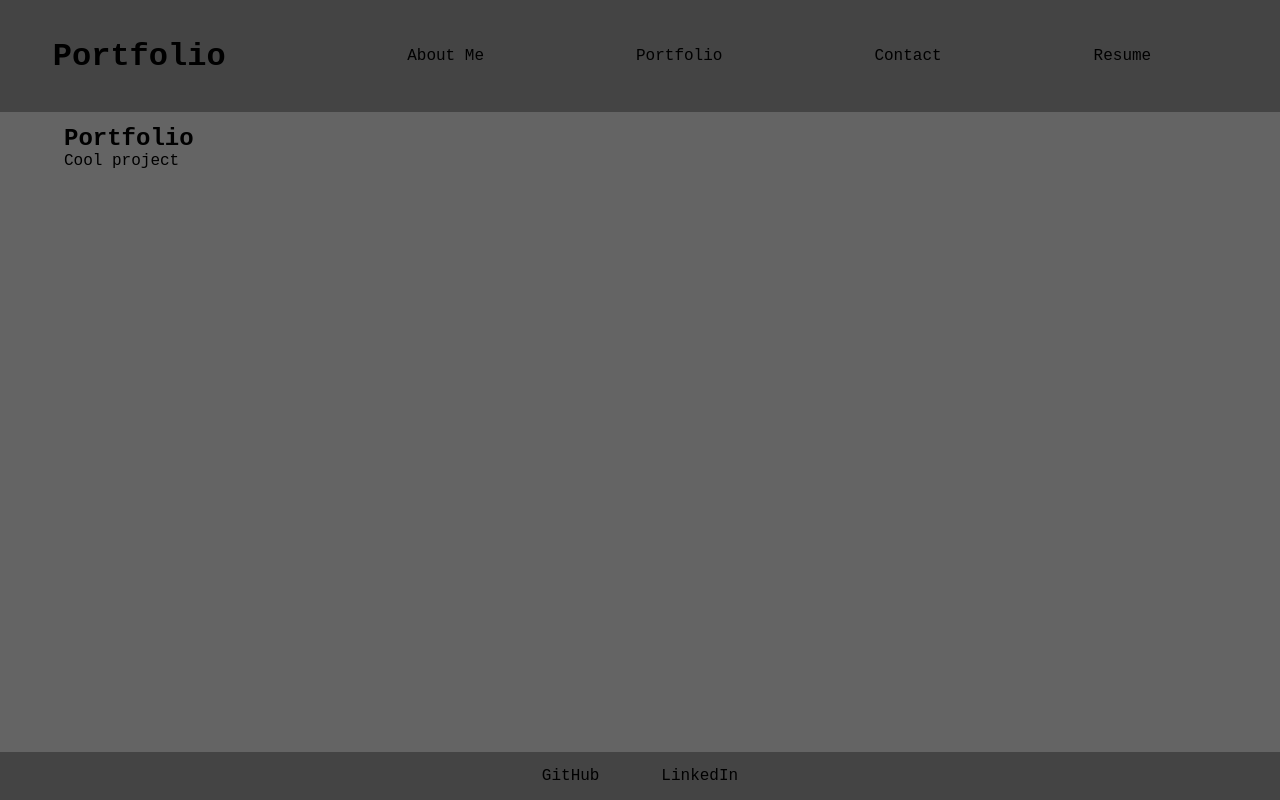
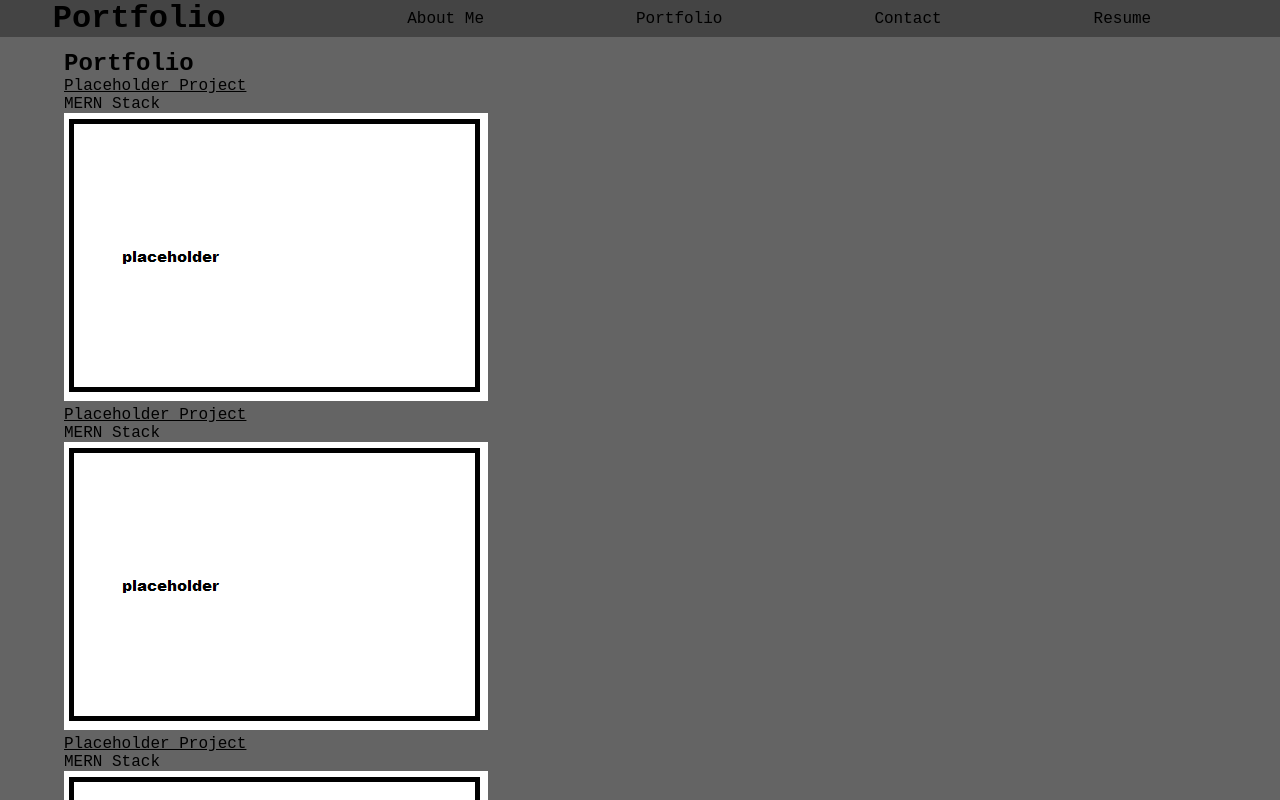
Before and after one commit to tannerkothlow/react-portfolio, a React (Create React App) app: page / in a window 1280 px wide. Both pictures are taken after a click on the item "Portfolio". Shown: the top 800 px of the page. Built offline with nearby package versions, Linux system fonts and the light colour scheme.

Commit message:
props projects maps in project according to dummy projects array

```diff
--- a/src/components/Project.js
+++ b/src/components/Project.js
@@ -7,11 +7,18 @@ import React, { useState } from 'react';
 // }
 
 function Project (props) {
+    console.log(props.projects);
+
+
     return (
         <div className='app-project'>
-            <div className='app-project-card'>
-                <p>Cool project</p>
-            </div>
+            {props.projects.map(project => (
+                <div className='app-project-card' key={project.id}>
+                    <a href={project.url}>{project.title}</a>
+                    <p>{project.tech}</p>
+                    <img src={project.image}></img>
+                </div>
+            ))}
         </div>
     )
 }
--- a/src/components/projectData.js
+++ b/src/components/projectData.js
@@ -1,32 +1,43 @@
 // Retreiving projects from a hypothetical database.
+const placeholderImageURL = require('../images/placeholder-card.PNG');
 
 const placeholderProject1 = {
+    id: 1,
     title: `Placeholder Project`,
-    url: ``,
+    image: placeholderImageURL,
+    url: `https://github.com/tannerkothlow/react-portfolio`,
     tech: `MERN Stack`
 }
 
 const placeholderProject2 = {
+    id: 2,
     title: `Placeholder Project`,
-    url: ``,
+    image: placeholderImageURL,
+    url: `https://github.com/tannerkothlow/react-portfolio`,
     tech: `MERN Stack`
 }
 
 const placeholderProject3 = {
+    id: 3,
     title: `Placeholder Project`,
-    url: ``,
+    image: placeholderImageURL,
+    url: `https://github.com/tannerkothlow/react-portfolio`,
     tech: `MERN Stack`
 }
 
 const placeholderProject4 = {
+    id: 4,
     title: `Placeholder Project`,
-    url: ``,
+    image: placeholderImageURL,
+    url: `https://github.com/tannerkothlow/react-portfolio`,
     tech: `MERN Stack`
 }
 
 const placeholderProject5 = {
+    id: 5,
     title: `Placeholder Project`,
-    url: ``,
+    image: placeholderImageURL,
+    url: `https://github.com/tannerkothlow/react-portfolio`,
     tech: `MERN Stack`
 }
 
```
Also changed, not shown: src/images/placeholder-card.PNG (renamed from project/images/placeholder-card.PNG).
